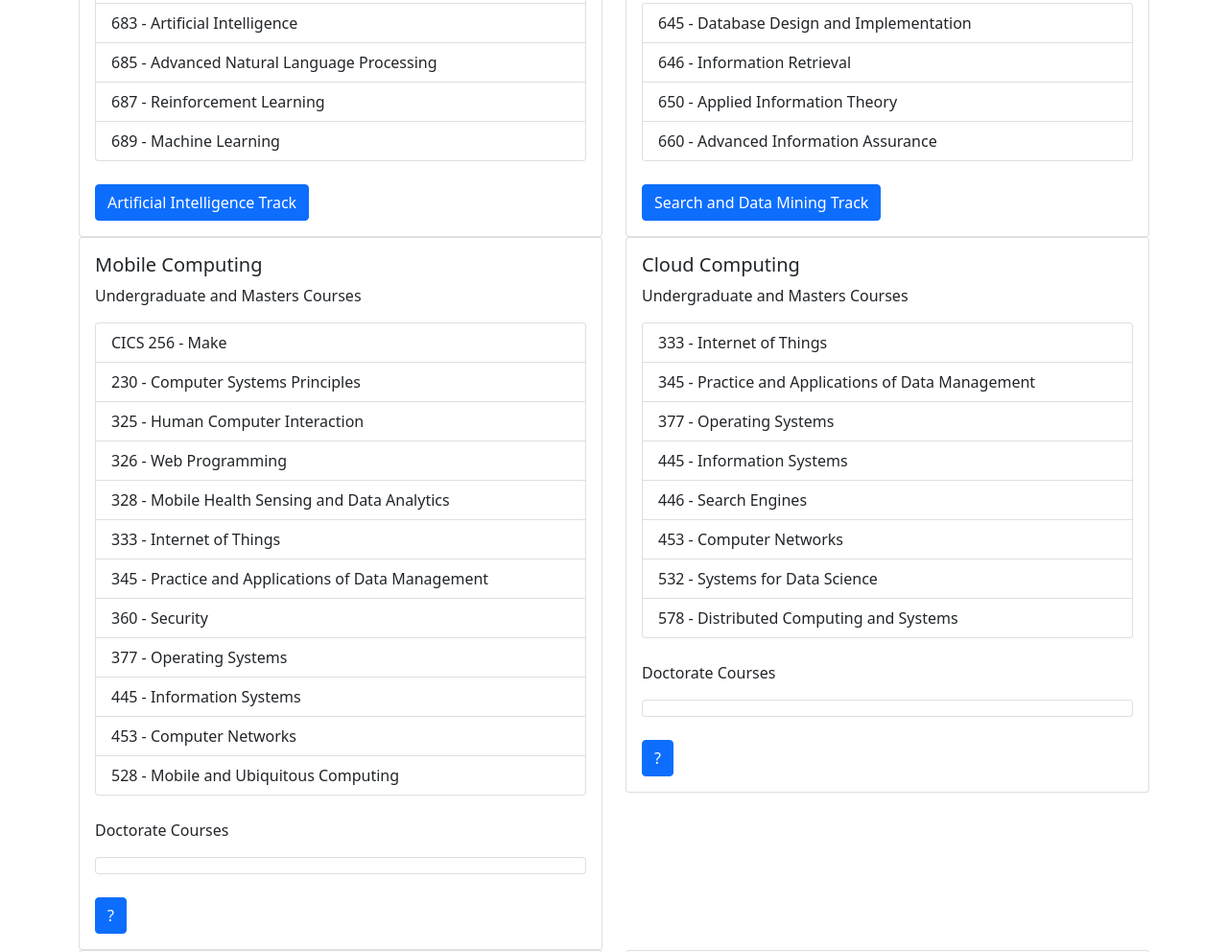
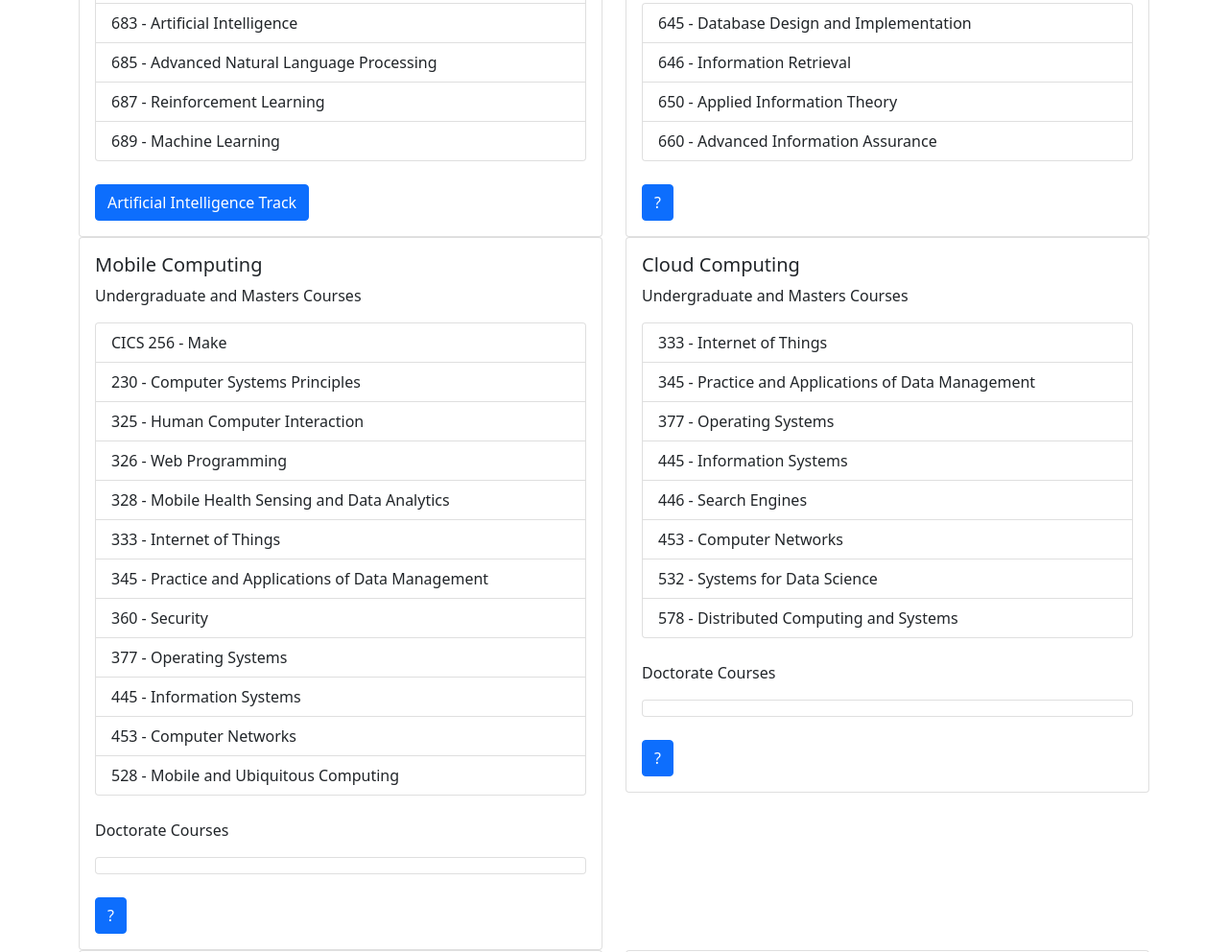
Before and after one commit to Jacobikinz/CICS-Consultant, a plain HTML site: page html/tracks-overview.html in a window 1280 px wide. Shown: the part 905-1897 px from the top of the page at 96% size. Drawn offline with nearby package versions, Linux system fonts and the light colour scheme.

Commit message:
removed link from data sci track

```diff
--- a/html/tracks-overview.html
+++ b/html/tracks-overview.html
@@ -102,7 +102,7 @@
                   <li class="list-group-item">660 - Advanced Information Assurance</li>
                 </ul>
                 <br>
-                <a href="https://www.cics.umass.edu/ugrad-education/search-and-data-mining" class="btn btn-primary">Search and Data Mining Track</a>
+                <a href="#" class="btn btn-primary">?</a>
               </div>
             </div>
           </div>
```
